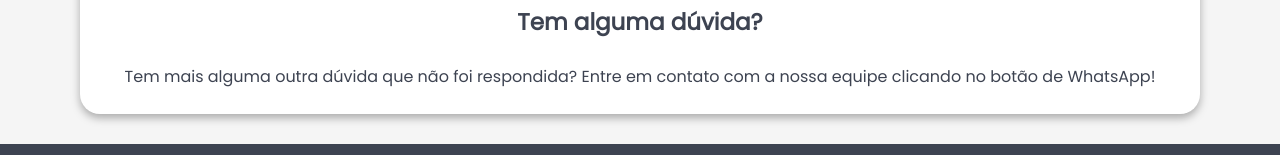
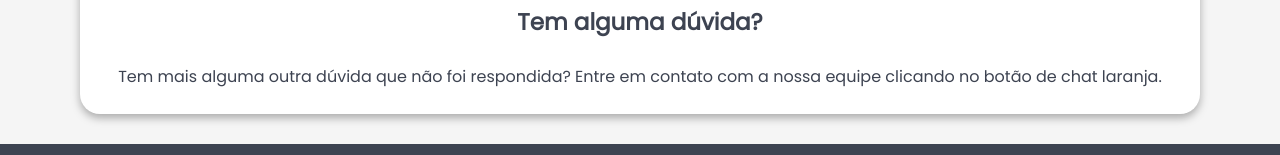
Before and after one commit to luanfreire25/cativa-web, a Next.js app: page / in a window 1280 px wide. Shown: the part 2905-3060 px from the top of the page. Built offline with nearby package versions, Linux system fonts and the light colour scheme.

Commit message:
acerto do texto de dúvidas.

```diff
--- a/src/components/sections/principal_website/Duvidas.jsx
+++ b/src/components/sections/principal_website/Duvidas.jsx
@@ -44,7 +44,7 @@ const Duvidas = () => {
           }}
         >
           Tem mais alguma outra dúvida que não foi respondida? Entre em contato
-          com a nossa equipe clicando no botão de WhatsApp!
+          com a nossa equipe clicando no botão de chat laranja.
         </span>
       </div>
     </>
```
